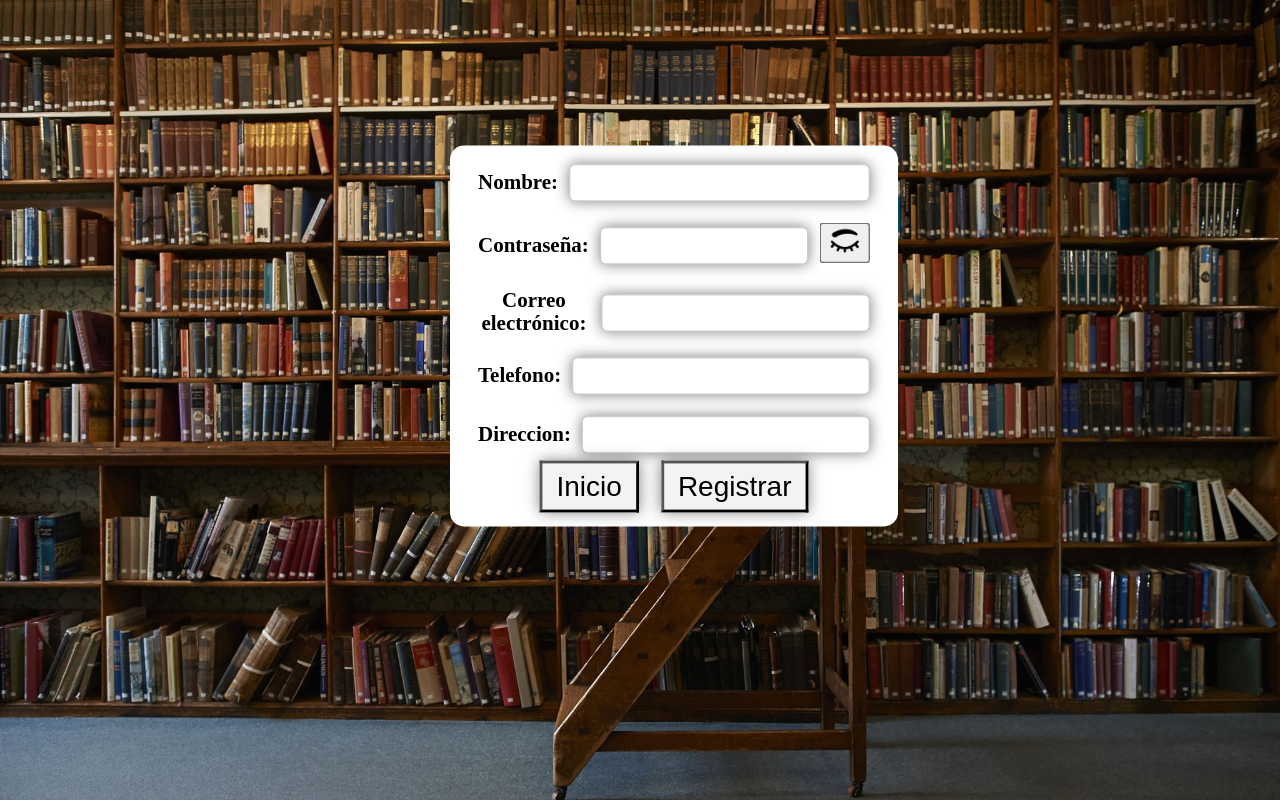
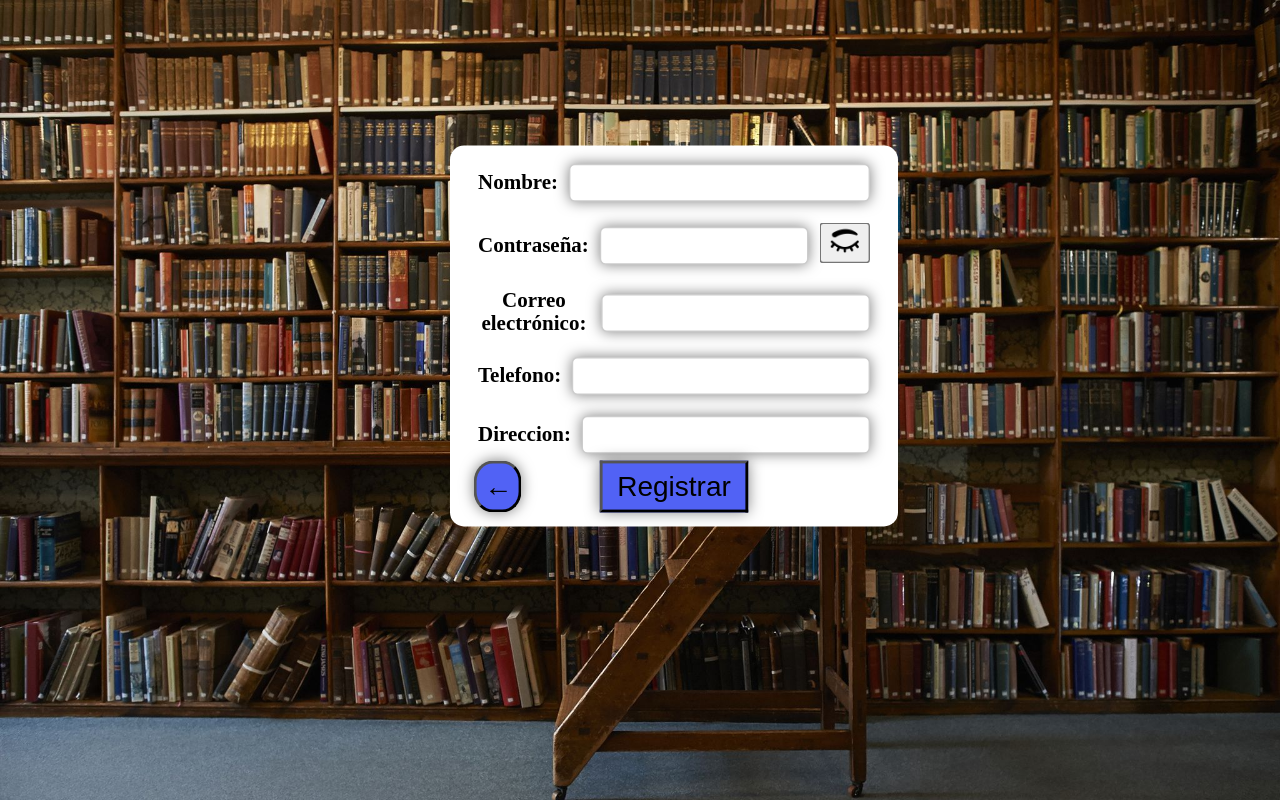
Before and after one commit to DiegoMartinez2094/Biblioteca_react, a React (Vite) app: page /registro in a window 1280 px wide. Built offline with nearby package versions, Linux system fonts and the light colour scheme.

Commit message:
style: :lipstick: improve a new desing
change the back-button style

```diff
--- a/src/Components/RegistroAdm/registroAdm.jsx
+++ b/src/Components/RegistroAdm/registroAdm.jsx
@@ -329,21 +329,26 @@ export default function RegistroForm() {
         <br />
         <br />
       </div>
-      <Link to={"/"}>
-        <button id="registro_adm">Inicio</button>
-      </Link>
-      &nbsp;&nbsp;&nbsp;&nbsp;
-      <button id="registro_adm" onClick={onRegistroClick}>
+
+
+      <button id="registro_adm"  onClick={onRegistroClick}>
         Registrar usuario
-      </button>{" "}
-      &nbsp;&nbsp;&nbsp;&nbsp;
+      </button>
+
       <button id="registro_adm" onClick={onSearchUserClick}>
         Buscar usuario
       </button>
-      &nbsp;&nbsp;&nbsp;&nbsp;
+
+&nbsp;&nbsp;&nbsp;&nbsp;&nbsp;&nbsp;
+&nbsp;&nbsp; &nbsp;&nbsp;&nbsp; &nbsp;&nbsp;&nbsp;&nbsp;&nbsp;&nbsp;&nbsp;&nbsp;&nbsp;&nbsp;&nbsp;
+ &nbsp;&nbsp;&nbsp; &nbsp;&nbsp;&nbsp; &nbsp;&nbsp;&nbsp; &nbsp;&nbsp;
+      <Link to={"/"}>
+        <button id="btn-atras2">←</button>
+      </Link> &nbsp;&nbsp;&nbsp; &nbsp;&nbsp;&nbsp; &nbsp;&nbsp;
       <button id="registro_adm" onClick={onDeleteUserClick}>
         Eliminar usuario
       </button>
-    </div>
+ </div>
+
   );
 }
--- a/src/Components/Sign-in/Sign-in.jsx
+++ b/src/Components/Sign-in/Sign-in.jsx
@@ -130,9 +130,9 @@ export default function SignIn() {
         </div>
         <br />
         <Link to={"/"}>
-          <button id="registro_adm">Inicio</button>
+          <button id="btn-atras">←</button>
         </Link>
-        &nbsp;&nbsp;&nbsp;&nbsp;
+        &nbsp;&nbsp;&nbsp;&nbsp;&nbsp;&nbsp;&nbsp;&nbsp;&nbsp;&nbsp;&nbsp;&nbsp;&nbsp;&nbsp;&nbsp;&nbsp;&nbsp;&nbsp;
         <button id="registro_adm" onClick={onIngresoClick}>
           Ingresar
         </button>
--- a/src/Components/login/registro.css
+++ b/src/Components/login/registro.css
@@ -54,7 +54,35 @@
   box-shadow: 0 0 10px rgba(0, 0, 0, 0.5);
 }
 
+#btn-atras {
+  padding: 5px;
+  background-color: #f2f3f5;
+  color: #000000;
+  border-color: black;
+  cursor: pointer;
+  font-size: 20px;
+  transition: background-color 0.5s ease;
+  box-shadow: 0 0 10px rgba(0, 0, 0, 0.5);
+  margin-left: -90px;
+  border-radius: 40%;
 
-#registro_adm:hover {
+   }
+   #btn-atras2 {
+    padding: 5px;
+    background-color: #f2f3f5;
+    color: #000000;
+    border-color: black;
+    cursor: pointer;
+    font-size: 20px;
+    transition: background-color 0.5s ease;
+    box-shadow: 0 0 10px rgba(0, 0, 0, 0.5);
+    margin-left: -90px;
+    border-radius: 40%;
+
+     }
+
+
+
+#registro_adm, #btn-atras, #btn-atras2:hover {
   background-color: #5162f5;
 }
--- a/src/Components/login/registro.jsx
+++ b/src/Components/login/registro.jsx
@@ -211,9 +211,9 @@ export default function RegistroForm() {
         />
       </div>
       <Link to={"/"}>
-        <button id="registro_adm">Inicio</button>
+        <button id="btn-atras" >←</button>
       </Link>
-      &nbsp;&nbsp;&nbsp;&nbsp;
+      &nbsp;&nbsp;&nbsp;&nbsp;&nbsp;&nbsp;&nbsp;&nbsp;&nbsp;&nbsp;&nbsp;&nbsp;&nbsp;&nbsp;
       <button id="registro_adm" onClick={onRegistroClick}>
         Registrar
       </button>
```
